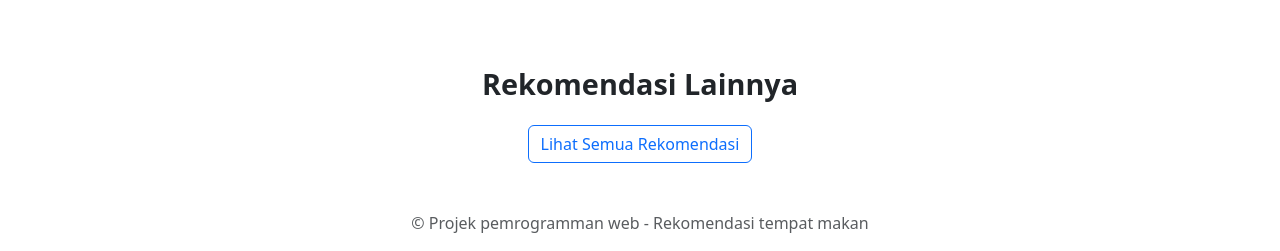
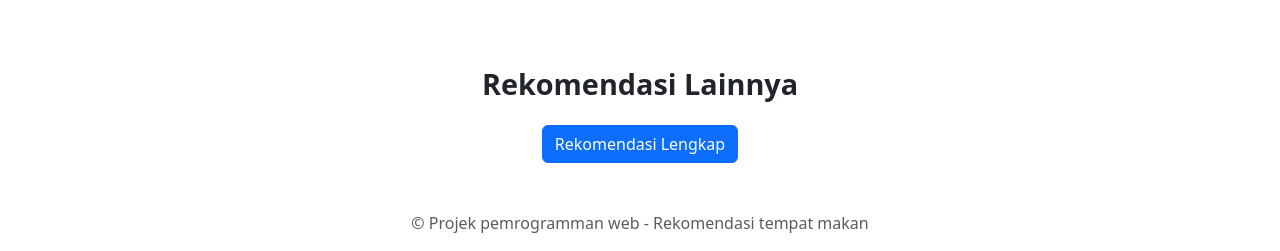
Before and after one commit to Thnzz/ProjekPemrogrammanWeb, a plain HTML site: page index.html in a window 1280 px wide. Shown: the part 1207-1458 px from the top of the page. Drawn offline with nearby package versions, Linux system fonts and the light colour scheme.

Commit message:
Update index.html

```diff
--- a/index.html
+++ b/index.html
@@ -198,7 +198,7 @@
     <div id="rekomendasi-lain" class="section-title">Rekomendasi Lainnya</div>
 
     <div class="text-center">
-      <a href="filehtml/rekomendasi.html" class="btn btn-outline-primary">Lihat Semua Rekomendasi</a>
+      <a href="filehtml/rekomendasi.html" class="btn btn-primary">Rekomendasi Lengkap</a>
     </div>
 
     <!-- Footer -->
```
